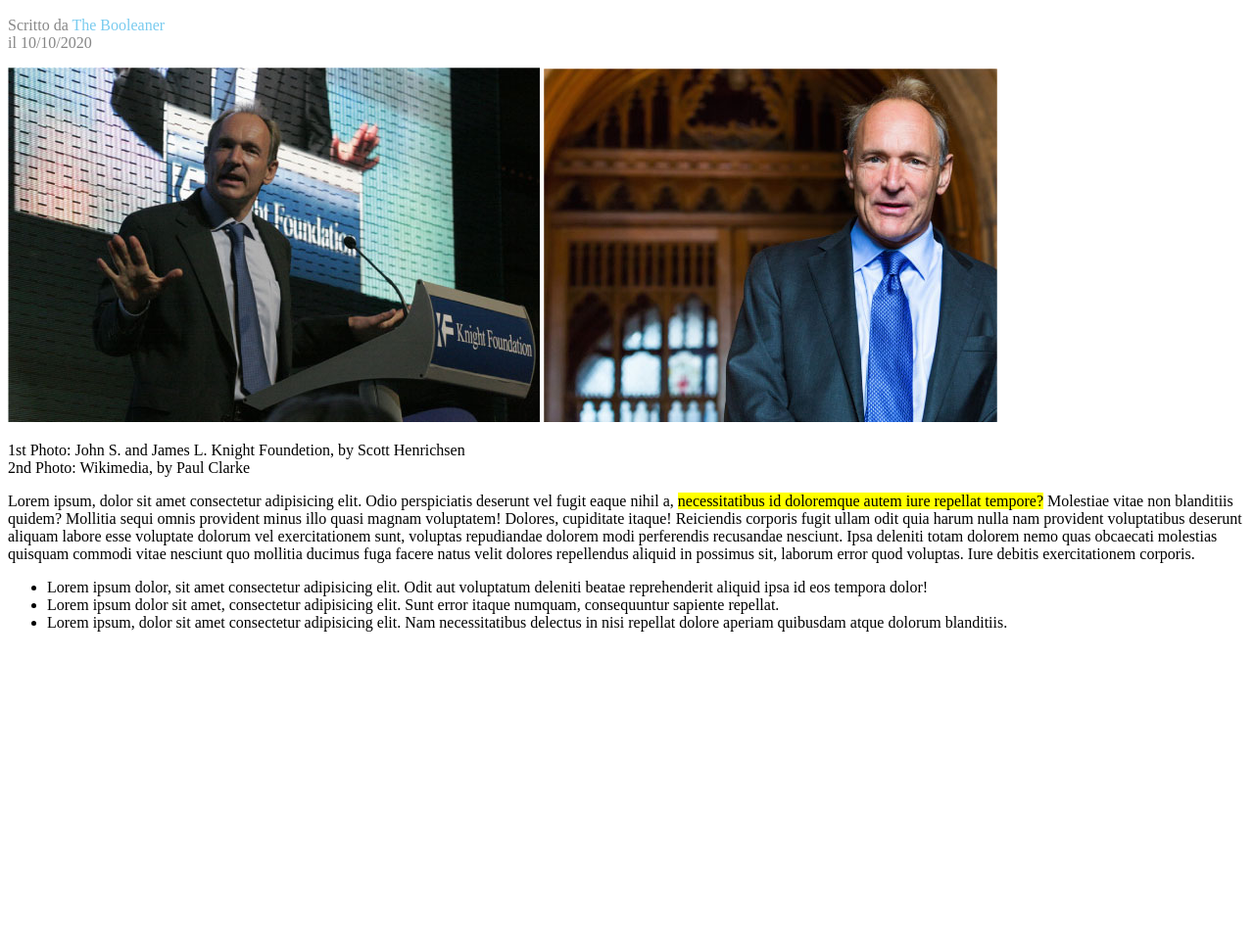
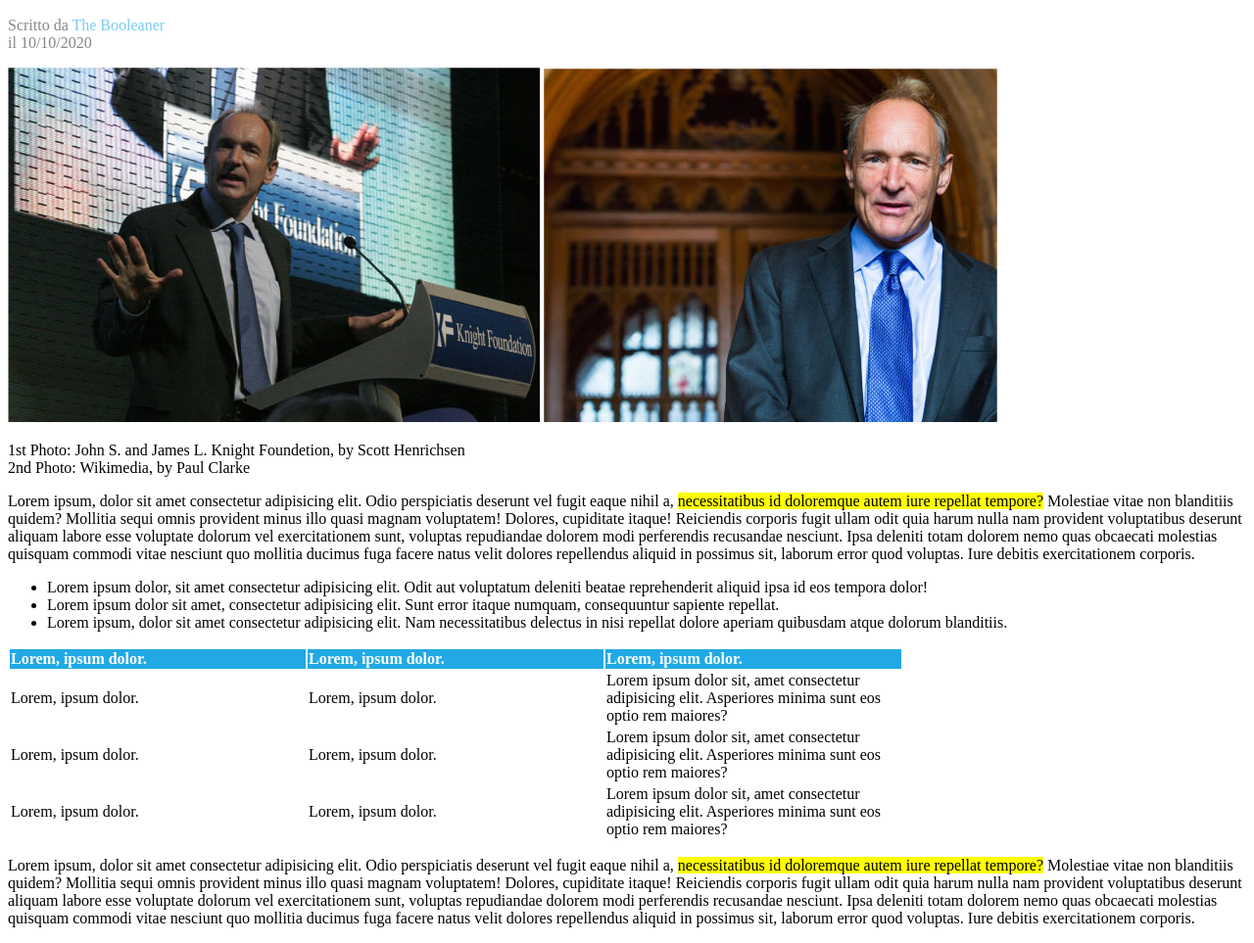
Before and after one commit to SaraG94/html-css-booleaner, a plain HTML site: page index.html in a window 1280 px wide. Shown: the part 110-1073 px from the top of the page at 98% size. Before the commit the page ends 800 px from the top, so only its background shows below. Drawn offline with Linux system fonts and the light colour scheme.

Commit message:
tabella e modifiche css

```diff
--- a/css/style.css
+++ b/css/style.css
@@ -18,3 +18,15 @@ header{
 p>.impo{
     background-color: yellow;
 }
+
+
+th{
+    width: 300px;
+    background: rgb(32,169,229);
+    text-align: left;
+    color: white;
+}
+
+td{
+    width: 300px;
+}
--- a/index.html
+++ b/index.html
@@ -54,7 +54,58 @@
                     Lorem ipsum, dolor sit amet consectetur adipisicing elit. Nam necessitatibus delectus in nisi repellat dolore aperiam quibusdam atque dolorum blanditiis.
                 </li>
             </ul>
+        </section>
 
+        <!--Tabella e testo-->
+        <section>
+            <table>
+                <thead>
+                    <tr>
+                        <th>Lorem, ipsum dolor.</th>
+
+                        <th>Lorem, ipsum dolor.</th>
+
+                        <th>Lorem, ipsum dolor.</th>
+                    </tr>
+                </thead>
+
+                <tbody>
+                    <tr>
+                        <td>Lorem, ipsum dolor.</td>
+
+                        <td>Lorem, ipsum dolor.</td>
+
+                        <td>
+                            Lorem ipsum dolor sit, amet consectetur adipisicing elit. Asperiores minima sunt eos optio rem maiores?
+                        </td>
+                    </tr>
+
+                    <tr>
+                        <td>Lorem, ipsum dolor.</td>
+
+                        <td>Lorem, ipsum dolor.</td>
+
+                        <td>
+                            Lorem ipsum dolor sit, amet consectetur adipisicing elit. Asperiores minima sunt eos optio rem maiores?
+                        </td>
+                    </tr>
+
+                    <tr>
+                        <td>Lorem, ipsum dolor.</td>
+
+                        <td>Lorem, ipsum dolor.</td>
+
+                        <td>
+                            Lorem ipsum dolor sit, amet consectetur adipisicing elit. Asperiores minima sunt eos optio rem maiores?
+                        </td>
+                    </tr>
+                </tbody>
+            </table>
+
+            <p>
+                Lorem ipsum, dolor sit amet consectetur adipisicing elit. Odio perspiciatis deserunt vel fugit eaque nihil a,
+                <span class="impo"> necessitatibus id doloremque autem iure repellat tempore?</span> Molestiae vitae non blanditiis quidem? Mollitia sequi omnis provident minus illo quasi magnam voluptatem! Dolores, cupiditate itaque! Reiciendis corporis fugit ullam odit quia harum nulla nam provident voluptatibus deserunt aliquam labore esse voluptate dolorum vel exercitationem sunt, voluptas repudiandae dolorem modi perferendis recusandae nesciunt. Ipsa deleniti totam dolorem nemo quas obcaecati molestias quisquam commodi vitae nesciunt quo mollitia ducimus fuga facere natus velit dolores repellendus aliquid in possimus sit, laborum error quod voluptas. Iure debitis exercitationem corporis.
+            </p>
         </section>
    </main>
 </body>
```
